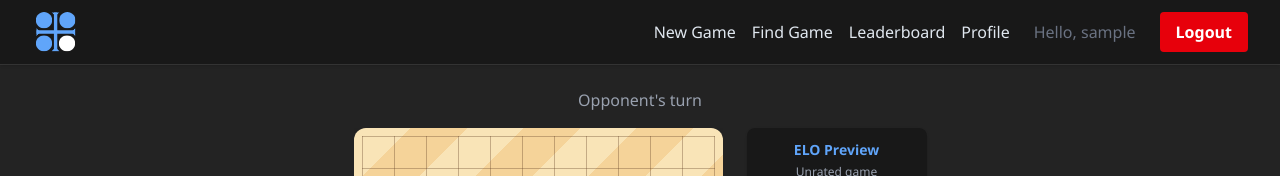
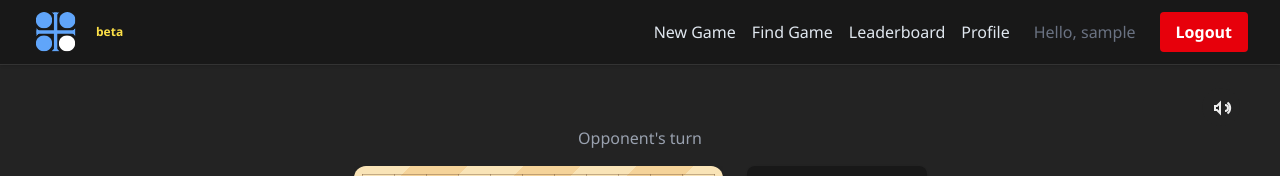
Before and after one commit to hilovids/nomalos-full, a Next.js app in the folder client/: page /game/1 in a window 1280 px wide. Shown: the top 176 px of the page. Built offline with nearby package versions, Linux system fonts and the light colour scheme; no server answers; sample sign-in values are in the browser's storage.

Commit message:
sounds effects

```diff
--- a/client/components/navBar.tsx
+++ b/client/components/navBar.tsx
@@ -35,6 +35,9 @@ export default function NavBar() {
           style={{ display: "block", padding: 0, margin: 0 }}
           className="m-0 p-0"
         />
+        <span className="ml-2 px-2 py-0.5 rounded text-xs font-bold" style={{ color: "#fde047" }}>
+          beta
+        </span>
       </Link>
       <div className="flex items-center gap-4">
         {user ? (
--- a/client/components/scrollButton.tsx
+++ b/client/components/scrollButton.tsx
@@ -17,7 +17,7 @@ export default function ScrollToTopButton() {
             aria-label="Scroll to top"
             onClick={() => window.scrollTo({ top: 0, behavior: "smooth" })}
             className={`
-        fixed z-50 right-4 bottom-20 sm:bottom-6
+        fixed z-50 right-4 bottom-20 sm:bottom-20
         bg-[#60a5fa] text-white rounded-full shadow-lg
         p-3 sm:p-4 transition-opacity duration-300
         ${visible ? "opacity-100" : "opacity-0 pointer-events-none"}
--- a/client/src/app/api/docs/page.tsx
+++ b/client/src/app/api/docs/page.tsx
@@ -12,11 +12,11 @@ export default function ApiDocsPage() {
                 <h1 className="text-3xl font-bold mb-4 text-[#60a5fa]">Nomalos Public API</h1>
                 <p className="text-gray-200 mb-4">
                     Welcome to the Nomalos public API! All endpoints are available at:<br />
-                    <span className="font-mono text-blue-300">https://yourdomain.com/api/</span>
+                    <span className="font-mono text-blue-300">https://comingsoon.com/api/</span>
                 </p>
                 <h2 className="text-xl font-semibold text-white mb-2">Authentication</h2>
                 <p className="text-gray-300 mb-2">
-                    All endpoints require authentication. To properly authenticate, include your JWT token in the <span className="font-mono bg-[#232323] px-2 py-1 rounded">Authorization</span> header:
+                    All endpoints require authentication. To properly authenticate, include your API key in the <span className="font-mono bg-[#232323] px-2 py-1 rounded">Authorization</span> header:
                 </p>
                 <pre className="bg-[#232323] text-blue-200 rounded p-3 overflow-x-auto mb-2">
                     Authorization: Bearer &#123;your_token_here&#125;
--- a/client/src/app/game/[gameId]/page.tsx
+++ b/client/src/app/game/[gameId]/page.tsx
@@ -18,7 +18,15 @@ export default function GamePage() {
     const router = useRouter();
     const [showForfeitConfirm, setShowForfeitConfirm] = useState(false);
     const [timeLeft, setTimeLeft] = useState<number | null>(null);
+    const thunkAudioRef = useRef<HTMLAudioElement | null>(null);
 
+    const [soundOn, setSoundOn] = useState<boolean>(() => {
+        if (typeof window !== "undefined") {
+            const stored = localStorage.getItem("soundOn");
+            return stored === null ? true : stored === "true";
+        }
+        return true;
+    });
 
     function handleForfeit() {
         if (!game || !user) return;
@@ -154,6 +162,21 @@ export default function GamePage() {
         });
     }
 
+    useEffect(() => {
+        if (!game || !soundOn) return;
+        // Only play sound if a move was just made (not on initial load)
+        if (!thunkAudioRef.current) {
+            thunkAudioRef.current = new Audio("/thunk.wav");
+        } else {
+            thunkAudioRef.current.currentTime = 0;
+        }
+        // Only play if moveList length increased
+        if (game.state?.moveList?.length > 0) {
+            thunkAudioRef.current.play().catch(() => { });
+        }
+        // eslint-disable-next-line
+    }, [game?.state?.moveList?.length]);
+
     function formatTime(ms: number) {
         if (game?.timing === "short") {
             const totalSeconds = Math.floor(ms / 1000);
@@ -175,6 +198,16 @@ export default function GamePage() {
                 return `0:${sec.toString().padStart(2, "0")}`;
             }
         }
+    }
+
+    useEffect(() => {
+        if (typeof window !== "undefined") {
+            localStorage.setItem("soundOn", soundOn ? "true" : "false");
+        }
+    }, [soundOn]);
+
+    function toggleSound() {
+        setSoundOn((prev) => !prev);
     }
 
     useEffect(() => {
@@ -302,6 +335,7 @@ export default function GamePage() {
         <div className="min-h-screen bg-[#232323] flex flex-col items-center py-8"
             style={{ paddingTop: "88px" }}
         >
+            <audio ref={thunkAudioRef} src="/thunk.wav" preload="auto" style={{ display: "none" }} />
 
             {/* Forfeit Confirmation Modal */}
             <Modal
@@ -354,6 +388,26 @@ export default function GamePage() {
                 </div>
             </Modal>
 
+            {/* Sound Toggle */}
+            <button
+                aria-label="Toggle sound"
+                onClick={toggleSound}
+                className="self-end mr-10 p-2 rounded-full bg-[#232323] hover:bg-[#333] transition"
+                title={soundOn ? "Mute sounds" : "Enable sounds"}
+            >
+                {soundOn ? (
+                    <svg width="22" height="22" fill="none" stroke="currentColor" strokeWidth="2">
+                        <path d="M5 14h2l3 3V7l-3 3H5v4z" />
+                        <path d="M15 9a3 3 0 010 6" />
+                        <path d="M17.5 6.5a7 7 0 010 11" />
+                    </svg>
+                ) : (
+                    <svg width="22" height="22" fill="none" stroke="currentColor" strokeWidth="2">
+                        <path d="M5 14h2l3 3V7l-3 3H5v4z" />
+                        <line x1="19" y1="5" x2="5" y2="19" stroke="red" strokeWidth="2" />
+                    </svg>
+                )}
+            </button>
 
             {/* Game Status */}
             <div className="mb-4 text-center">
@@ -401,6 +455,7 @@ export default function GamePage() {
                     <div className="text-orange-400 mt-1">Disconnected. Attempting to reconnect...</div>
                 )}
                 {error && <div className="text-red-400 mt-1">{error}</div>}
+
             </div>
 
             {/* Board + Side Panel */}
--- a/client/src/app/page.tsx
+++ b/client/src/app/page.tsx
@@ -40,6 +40,16 @@ export default function Home() {
             For more details on how to play, jump into a match or see the in-game rules.
           </p>
         </section>
+                <section className="mb-24 bg-[#181818] rounded-lg shadow p-6 w-full">
+          <h2 className="text-xl font-semibold mb-2 text-white">What's Next?</h2>
+          <ol className="list-decimal list-inside text-gray-200 mb-2">
+            <li>Spectating and Match Replays</li>
+            <li>Vs. Computer Matches</li>
+            <li>Friends and Custom Games</li>
+            <li>Improved Mobile Designs</li>
+            <li>Animations and more...</li>
+          </ol>
+        </section>
       </main>
     </div>
   );
```
Also changed, not shown: 2 other files (tests, documents, lock files or other folders).
